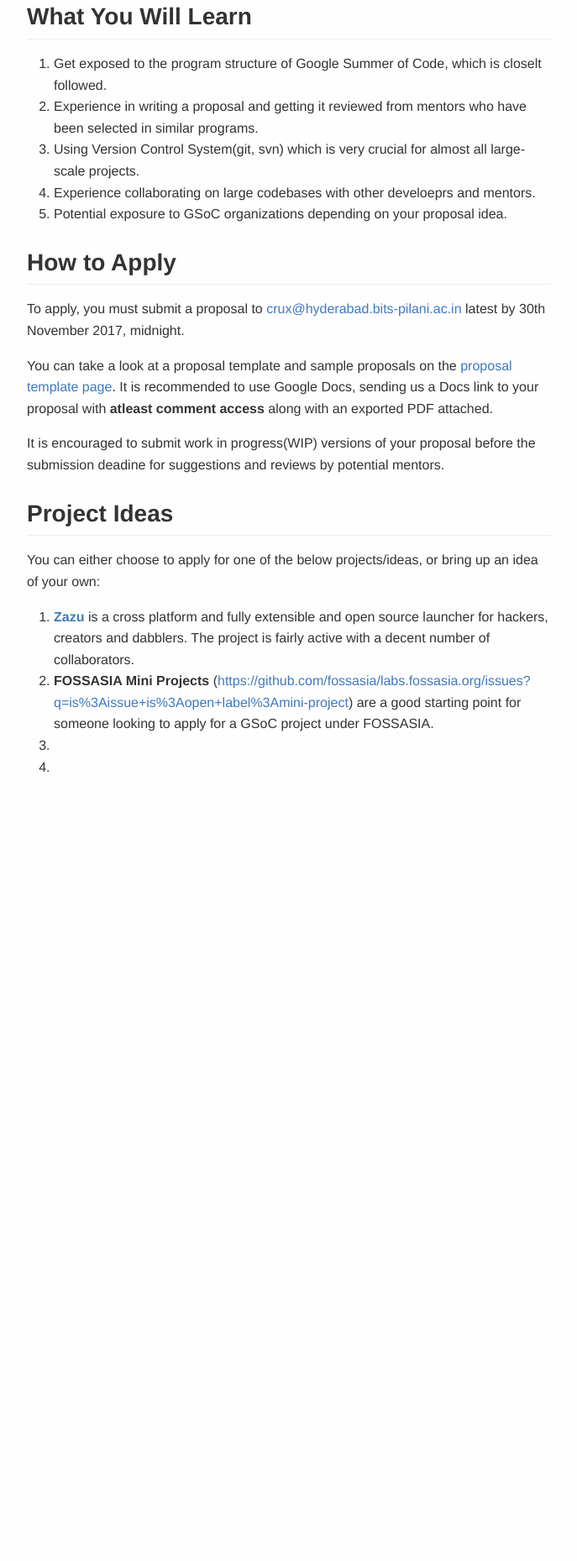
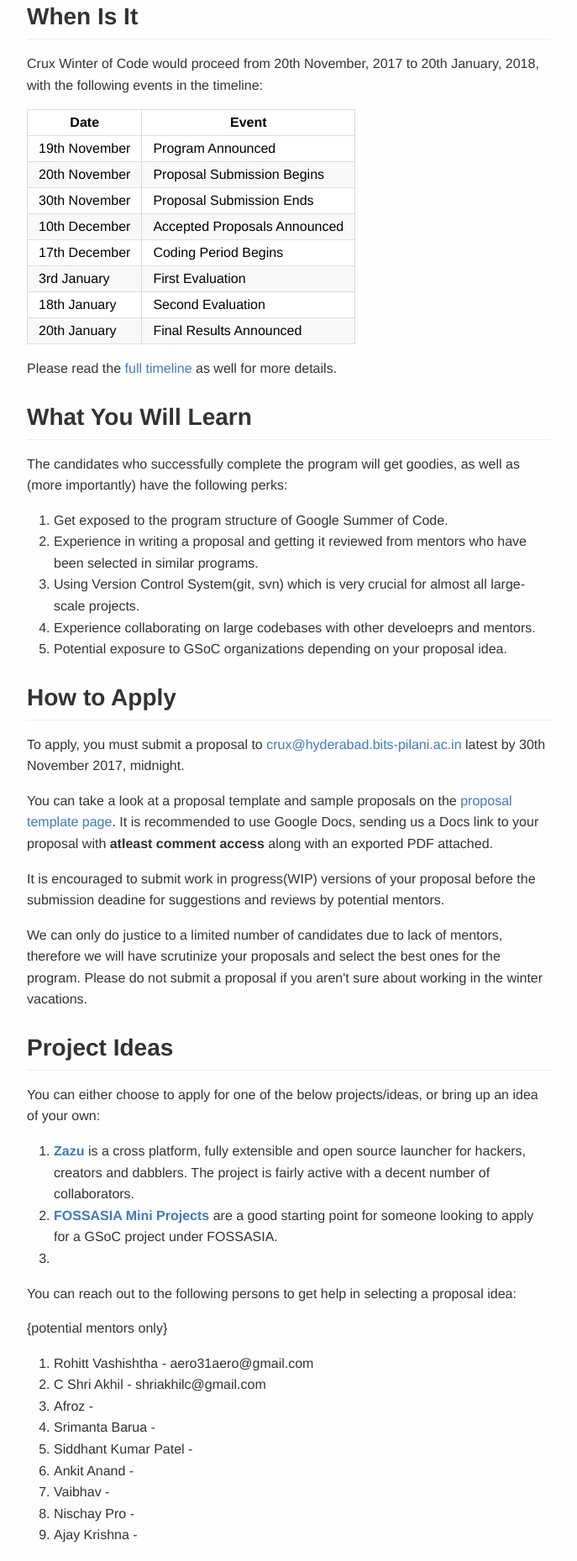
Before and after one commit to crux-bphc/winter-of-code, a plain HTML site: page docs/about.html in a window 1280 px wide. Shown: the part 333-2192 px from the top of the page at 84% size, without its empty margins (296-983 px from the left). Before the commit the page ends 1277 px from the top, so only its background shows below. Drawn offline with Linux system fonts and the light colour scheme.

Commit message:
docs: Update mentors list and timeline.

```diff
--- a/docs/about.html
+++ b/docs/about.html
@@ -10,17 +10,63 @@
 		<section role="header" class="header">
 			<a href = "./">
 				<h1>Crux Winter of Code</h1>
-				<p>Primer for Google Summer of Code by crux-bphc</p>
+				<p>An Open Source Coding Program by crux-bphc</p>
 			</a>
 		</section>
 		<section role="main">
 			<article class="hentry">
 				<div class="markdown-body entry-content">
-<h1 id="about-crux-winter-of-code">About Crux Winter of Code</h1>
-<p>Crux Winter of Code is a program designed to get students of Bits Pilani Hyderabad Campus introduced to the world of open source programming, and in turn getting them ready for various international programs like Google Summer of Code, Gnome Outreachy, Haskell Summer of Code, Zulip Summer of Code etc.</p>
+<h1 id="about">About</h1>
+<p>Crux Winter of Code is an annual program designed to get students of Bits Pilani Hyderabad Campus introduced to the world of open source programming, and in turn getting them ready for various international programs like Google Summer of Code, Gnome Outreachy, Haskell Summer of Code, Zulip Summer of Code etc.</p>
+<h2 id="when-is-it">When Is It</h2>
+<p>Crux Winter of Code would proceed from 20th November, 2017 to 20th January, 2018, with the following events in the timeline:</p>
+<table>
+<thead>
+<tr>
+<th>Date</th>
+<th>Event</th>
+</tr>
+</thead>
+<tbody>
+<tr>
+<td>19th November</td>
+<td>Program Announced</td>
+</tr>
+<tr>
+<td>20th November</td>
+<td>Proposal Submission Begins</td>
+</tr>
+<tr>
+<td>30th November</td>
+<td>Proposal Submission Ends</td>
+</tr>
+<tr>
+<td>10th December</td>
+<td>Accepted Proposals Announced</td>
+</tr>
+<tr>
+<td>17th December</td>
+<td>Coding Period Begins</td>
+</tr>
+<tr>
+<td>3rd January</td>
+<td>First Evaluation</td>
+</tr>
+<tr>
+<td>18th January</td>
+<td>Second Evaluation</td>
+</tr>
+<tr>
+<td>20th January</td>
+<td>Final Results Announced</td>
+</tr>
+</tbody>
+</table>
+<p>Please read the <a href="timeline">full timeline</a> as well for more details.</p>
 <h2 id="what-you-will-learn">What You Will Learn</h2>
+<p>The candidates who successfully complete the program will get goodies, as well as (more importantly) have the following perks:</p>
 <ol>
-<li>Get exposed to the program structure of Google Summer of Code, which is closelt followed.</li>
+<li>Get exposed to the program structure of Google Summer of Code.</li>
 <li>Experience in writing a proposal and getting it reviewed from mentors who have been selected in similar programs.</li>
 <li>Using Version Control System(git, svn) which is very crucial for almost all large-scale projects.</li>
 <li>Experience collaborating on large codebases with other develoeprs and mentors.</li>
@@ -30,13 +76,26 @@
 <p>To apply, you must submit a proposal to <a href="mailto:crux@hyderabad.bits-pilani.ac.in">crux@hyderabad.bits-pilani.ac.in</a> latest by 30th November 2017, midnight.</p>
 <p>You can take a look at a proposal template and sample proposals on the <a href="proposal-template">proposal template page</a>. It is recommended to use Google Docs, sending us a Docs link to your proposal with <strong>atleast comment access</strong> along with an exported PDF attached.</p>
 <p>It is encouraged to submit work in progress(WIP) versions of your proposal before the submission deadine for suggestions and reviews by potential mentors.</p>
+<p>We can only do justice to a limited number of candidates due to lack of mentors, therefore we will have scrutinize your proposals and select the best ones for the program. Please do not submit a proposal if you aren&#39;t sure about working in the winter vacations.</p>
 <h2 id="project-ideas">Project Ideas</h2>
 <p>You can either choose to apply for one of the below projects/ideas, or bring up an idea of your own:</p>
 <ol>
-<li><strong><a href="https://github.com/tinytacoteam/zazu">Zazu</a></strong> is a cross platform and fully extensible and open source launcher for hackers, creators and dabblers. The project is fairly active with a decent number of collaborators.</li>
-<li><strong>FOSSASIA Mini Projects</strong> (<a href="https://github.com/fossasia/labs.fossasia.org/issues?q=is%3Aissue+is%3Aopen+label%3Amini-project">https://github.com/fossasia/labs.fossasia.org/issues?q=is%3Aissue+is%3Aopen+label%3Amini-project</a>) are a good starting point for someone looking to apply for a GSoC project under FOSSASIA.</li>
+<li><strong><a href="https://github.com/tinytacoteam/zazu">Zazu</a></strong> is a cross platform, fully extensible and open source launcher for hackers, creators and dabblers. The project is fairly active with a decent number of collaborators.</li>
+<li><strong><a href="https://github.com/fossasia/labs.fossasia.org/issues?q=is%3Aissue+is%3Aopen+label%3Amini-project">FOSSASIA Mini Projects</a></strong> are a good starting point for someone looking to apply for a GSoC project under FOSSASIA.</li>
 <li></li>
-<li></li>
+</ol>
+<p>You can reach out to the following persons to get help in selecting a proposal idea:</p>
+<p>{potential mentors only}</p>
+<ol>
+<li>Rohitt Vashishtha - aero31aero@gmail.com</li>
+<li>C Shri Akhil - shriakhilc@gmail.com</li>
+<li>Afroz - </li>
+<li>Srimanta Barua - </li>
+<li>Siddhant Kumar Patel - </li>
+<li>Ankit Anand - </li>
+<li>Vaibhav - </li>
+<li>Nischay Pro - </li>
+<li>Ajay Krishna - </li>
 </ol>
 
 				</div>
--- a/src/maker/make.js
+++ b/src/maker/make.js
@@ -86,7 +86,7 @@
       filelist.push(listentry);
       //console.log("Output File:", htmlfile);
     });
-    var mdlist = "# All Pages\n\nList of all pages in *foss@bphc* repository.\n\n";
+    var mdlist = "# All Pages\n\nList of all pages in the *Crux Winter of Code* repository.\n\n";
     filelist.forEach(function (elem, index) {
       // console.log("Lister:", index, elem.title, elem.link);
       mdlist += index + ". **[" + elem.title + "](" + elem.link.replace("../docs/","") + ")** at `" + elem.link.replace("../docs/","/") + "`\n";
```
Also changed, not shown: docs/code.html (+1 -1 lines), docs/index.html (+2 -2 lines), docs/proposal-template.html (+1 -1 lines), docs/timeline.html (+1 -1 lines), src/docs/about.md (+39 -6 lines), src/maker/template.html (+1 -1 lines).
